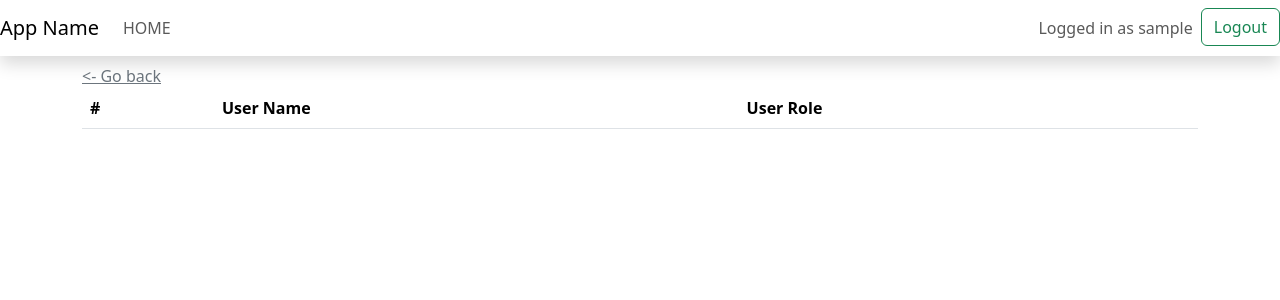
After one commit to LuciferShadox/django_interview, a Django app: a page that uses core/templates/base.html in a window 1280 px wide. The commit adds this page. Shown: the top 300 px of the page. Run offline with Django 4.2, Linux system fonts and the light colour scheme; the visitor is signed in with stand-in values (Sample User, id 1); data comes from the database, SQL or seed files in the repository; lists and menus that the app fills with data are empty.

Commit message:
Added Acces Control

```diff
--- /dev/null
+++ b/core/access_control_views.py
@@ -0,0 +1,54 @@
+from django.shortcuts import render,redirect
+from core.models import Interview,Candidate,UserInterview,User
+from django.contrib.auth.decorators import login_required
+from django.contrib import messages #import messages
+
+import logging
+
+logger = logging.getLogger(__name__)
+
+
+@login_required
+def add_access_control(request,interview_id):
+    if request.user.is_staff:
+        if request.method=='POST':
+            user_id = request.POST["user_id"]
+            user = User.objects.get(id=user_id)
+            interview = Interview.objects.get(id=interview_id)
+            if UserInterview.objects.filter(user = user,interview=interview).exists():
+                messages.warning(request,"User Already exists")
+            else:
+                interview_users = UserInterview(user = user,interview=interview)
+                interview_users.save()
+                messages.info(request,"Access has been updated.")
+
+        users_accessing_interview = UserInterview.objects.filter(interview=interview_id)
+        users = User.objects.exclude(id=request.user.id)
+        print(users)
+        context={
+            "users":users,
+            "interview_users" :users_accessing_interview,
+            "interview_id" :interview_id
+
+        }
+        return render(request,'access_control.html',context=context)
+
+    messages.warning(request,"You Dont Have Permission For this")
+    return redirect("interview")
+
+
+@login_required
+def remove_access(request,userinterview_id):
+    user_interview_instance = UserInterview.objects.get(id=userinterview_id)
+    interview_id = user_interview_instance.interview.id
+    if request.user.is_staff:
+        if request.user.id == user_interview_instance.user.id:
+            messages.warning(request,"Cannot Delete your self")
+            return redirect('show_access_control',interview_id)
+        else:
+
+            user_interview_instance.delete()
+            messages.info(request,"User has been deleted")
+            return redirect('show_access_control',interview_id)
+
+    return redirect("interview_page")
--- a/core/admin.py
+++ b/core/admin.py
@@ -8,7 +8,7 @@ admin.site.register(Interview)
 
 class UserAdmin(BaseUserAdmin):
     fieldsets = (
-        (None, {'fields': ('email', 'password', 'name', )}),
+        (None, {'fields': ('email', 'password', 'name', 'access_control')}),
         ('Permissions', {'fields': (
             'is_active',
             'is_staff',
@@ -27,7 +27,7 @@ class UserAdmin(BaseUserAdmin):
         ),
     )
 
-    list_display = ('email','name', 'is_staff', 'last_login')
+    list_display = ('email','name', 'is_staff','access_control', 'last_login')
     list_filter = ('is_staff', 'is_superuser', 'is_active', 'groups')
     search_fields = ('email',)
     ordering = ('email',)
--- a/core/models.py
+++ b/core/models.py
@@ -41,6 +41,11 @@ class UserManager(BaseUserManager):
         return user
 
 
+CLIENT ="CL"
+AGENT = "AG"
+MY_COMPANY = "CO"
+ACCESS_CONTROL_CHOICES = [(CLIENT,"Client"),(AGENT,"Agent"),(MY_COMPANY,"My_Company")]
+
 class User(AbstractBaseUser, PermissionsMixin):
     username = models.CharField(db_index=True, max_length=255, unique=True)
     name = models.CharField(max_length=254, null=True, blank=True)
@@ -50,6 +55,7 @@ class User(AbstractBaseUser, PermissionsMixin):
     is_active = models.BooleanField(default=True)
     date_joined = models.DateTimeField(auto_now_add=True,null=True, blank=True)
     last_login = models.DateTimeField(null=True, blank=True,auto_now_add=True)
+    access_control =  models.CharField(max_length=2,choices=ACCESS_CONTROL_CHOICES,blank=True)
 
 
 
@@ -90,6 +96,7 @@ class Interview(models.Model):
     accessible_users = models.ManyToManyField(User)
     name = models.CharField(max_length=100,blank=True)
     description = models.TextField(null=True,blank=True)
+
     def __str__(self) -> str:
         return f"{self.client_name} --> interviewed by {self.interviewer_name} on {self.start_date}"
 
@@ -99,13 +106,13 @@ class Interview(models.Model):
 
 
 class UserInterview(models.Model):
-    CLIENT ="CL"
-    AGENT = "AG"
-    MY_COMPANY = "CO"
-    ACCESS_CONTROL_CHOICES = [(CLIENT,"Client"),(AGENT,"Agent"),(MY_COMPANY,"My_Company")]
     user = models.ForeignKey(User,on_delete=models.CASCADE)
     interview = models.ForeignKey(Interview,on_delete=models.CASCADE)
-    access_control =  models.CharField(max_length=2,choices=ACCESS_CONTROL_CHOICES)
-
     def __str__(self) -> str:
         return f"{self.user.name}  {self.interview.name}"
+
+    def get_user_name(self):
+        return self.user.name
+
+    def get_user_role(self):
+        return self.user.access_control
--- /dev/null
+++ b/core/templates/access_control.html
@@ -0,0 +1,50 @@
+{% extends "base.html" %}
+
+{% block content %}
+
+<div class="container">
+
+      <div class="mt-2">
+        <a class="link-secondary" href="{% url 'interview_page' interview_id=interview_id %}"><span class="ml-3 text-secondary"><- Go back</span></a>
+  <table class="table table-hover">
+      <thead>
+        <tr>
+          <th scope="col">#</th>
+          <th scope="col">User Name</th>
+          <th scope="col">User Role</th>
+        </tr>
+      </thead>
+      <tbody>
+          {% for user in interview_users %}
+            <tr>
+              <th scope="row">{{ forloop.counter }}</th>
+              {% if user.get_user_name %}
+              <td>{{ user.get_user_name }}</td>
+              {% else %}
+              <td>{{ user.user.username }}</td>
+              {% endif %}
+              <td>{{ user.user.get_access_control_display }}</td>
+              <td><a href="{% url 'remove_access' userinterview_id=user.id %}"><i class="fa fa-trash-o" style="font-size:18px;color:red"></i></a></td>
+            </tr>
+          {% endfor %}
+
+
+      </tbody>
+    </table>
+    {% if user.access_control == "AG" or user.access_control == "CO" %}
+
+    <div class="d-flex flex-row-reverse" style="gap:20px;">
+    <div><button class="btn btn-outline-success" data-bs-toggle="modal" data-bs-target="#AddUser">Add User</button></div>
+    <!-- Button trigger modal -->
+    </div>
+    {% endif %}
+    </div>
+    </div>
+
+    {% include "add_access_user.html" %}
+
+
+
+
+
+{% endblock content %}
--- /dev/null
+++ b/core/templates/add_access_user.html
@@ -0,0 +1,33 @@
+<!-- Modal -->
+<div class="modal fade" id="AddUser" tabindex="-1" aria-labelledby="AddUserLabel" aria-hidden="true">
+    <div class="modal-dialog">
+      <div class="modal-content">
+        <div class="modal-header">
+          <h5 class="modal-title" id="AddUserLabel">Add User</h5>
+          <button type="button" class="btn-close" data-bs-dismiss="modal" aria-label="Close"></button>
+        </div>
+        <div class="modal-body">
+          <form id="access_form_id" name="access_form" method="POST" action="{% url 'show_access_control' interview_id=interview_id  %}">
+            {% csrf_token %}
+            <select class="form-select" name="user_id">
+                <option selected>Choose User</option>
+                {% for user in users %}
+                 <option value="{{ user.id }}">{{ user.username }}</option>
+                {% endfor %}
+            </select>
+           </form>
+
+        </div>
+        <div class="modal-footer">
+          <button type="button" class="btn btn-secondary" data-bs-dismiss="modal">Close</button>
+          <a href="{% url 'register' %}?next={{ request.path }}" class="btn btn-primary" >Create New User</a>
+          <button type="button" class="btn btn-primary" form="access_form" onclick="submitForm()">Add User</button>
+        </div>
+      </div>
+    </div>
+  </div>
+  <script>
+    function submitForm() {
+        document.getElementById('access_form_id').submit();
+    }
+    </script>
--- a/core/templates/base.html
+++ b/core/templates/base.html
@@ -5,6 +5,7 @@
     <meta name="viewport" content="width=device-width, initial-scale=1">
     <title>Interview App demo</title>
     <link href="https://cdn.jsdelivr.net/npm/bootstrap@5.3.0-alpha3/dist/css/bootstrap.min.css" rel="stylesheet" integrity="sha384-KK94CHFLLe+nY2dmCWGMq91rCGa5gtU4mk92HdvYe+M/SXH301p5ILy+dN9+nJOZ" crossorigin="anonymous">
+    <link rel="stylesheet" href="https://cdnjs.cloudflare.com/ajax/libs/font-awesome/4.7.0/css/font-awesome.min.css">
   </head>
   <body>
     {% include "navbar.html" %}
--- a/core/templates/navbar.html
+++ b/core/templates/navbar.html
@@ -29,3 +29,12 @@
         {% endif %}
     </div>
 </nav>
+{% if messages %}
+<div class=" ">
+  {% for message in messages %}
+  <div class="alert alert-{{ message.tags }} alert-dismissible fade show" role="alert">
+    <button type="button" class="btn-close" data-bs-dismiss="alert" aria-label="Close"></button>{{ message }}
+  </div>
+ {% endfor %}
+{% endif %}
+</div>
--- a/core/urls.py
+++ b/core/urls.py
@@ -1,9 +1,10 @@
 from django.urls import path,include,re_path
 from django.contrib.auth import views as auth_views
 
-from .views import list_interviews,home,login_view,register,interview_page,add_interview,add_candidate
-
-
+from .views import list_interviews,add_interview
+from .profile_views import login_view,register
+from .interview_status_view import interview_page,add_candidate
+from .access_control_views import add_access_control,remove_access
 
 
 
@@ -13,7 +14,10 @@ urlpatterns = [
     path('login/',login_view, name='login'),
     path('logout/', auth_views.LogoutView.as_view(next_page='/login/'), name='logout'),
     path('register/',register,name="register"),
-    re_path(r'^interviwes/(?P<interview_id>\d+)/$',interview_page, name='interview_page'),
+    re_path(r'^interviews/(?P<interview_id>\d+)/$',interview_page, name='interview_page'),
     path("add-interview/",add_interview,name='add_interview'),
     re_path(r"^add-candidate/(?P<interview_id>\d+)/$",add_candidate,name="add_candidate"),
+    re_path(r"^access-control/(?P<interview_id>\d+)/$",add_access_control,name="show_access_control"),
+    re_path(r"^remove_access-control/(?P<userinterview_id>\d+)/$",remove_access,name="remove_access"),
+
 ]
--- a/mysite/urls.py
+++ b/mysite/urls.py
@@ -16,7 +16,6 @@ Including another URLconf
 """
 from django.contrib import admin
 from django.urls import path,include,re_path
-from core.views import test_view,list_interviews,home,login_view,register,interview_page,add_interview,add_candidate
 from django.contrib.auth import views as auth_views
 
 urlpatterns = [
```
Also changed, not shown: core/interview_status_view.py (added, +59 -0 lines), core/profile_views.py (added, +57 -0 lines), core/templates/interview_status.html (+15 -6 lines), core/templates/signup.html (+12 -4 lines), core/views.py (+3 -102 lines), core/migrations/0004_remove_userinterview_access_control_and_more.py (added), readme.md (added).
